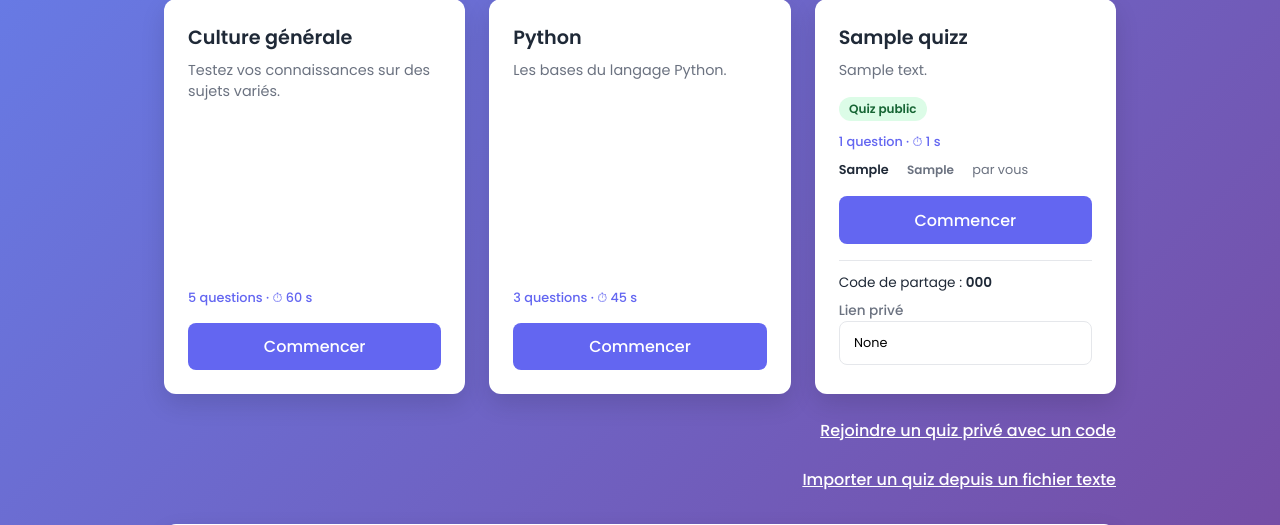
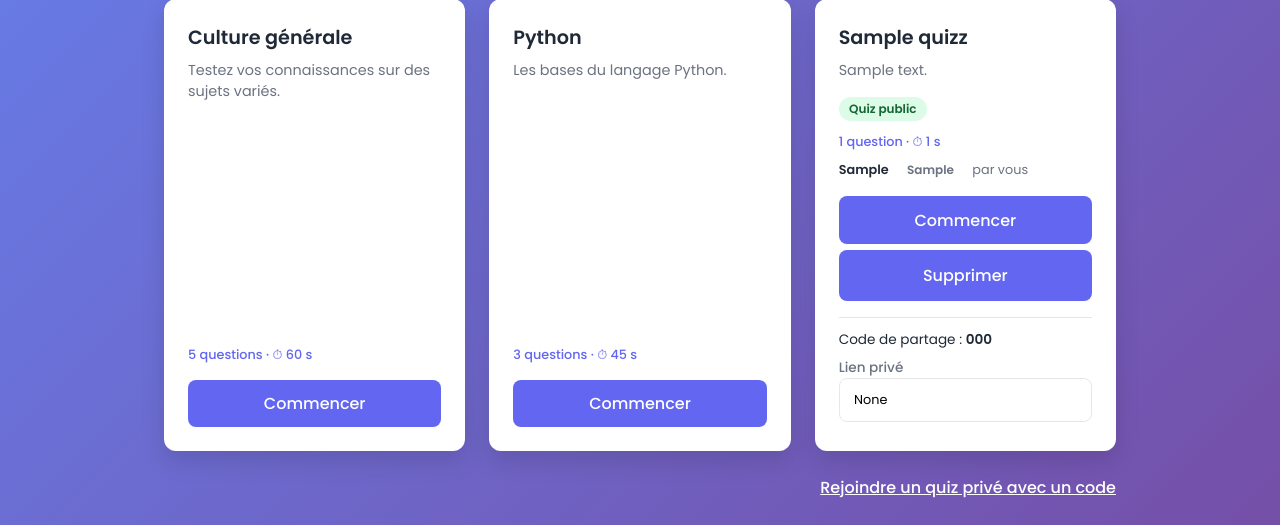
Before and after one commit to ohn-tech/proj531-quiz-groupe4, a Flask app: page / in a window 1280 px wide. Shown: the part 173-698 px from the top of the page. Run offline with Flask 3, Linux system fonts and the light colour scheme; the visitor is signed in with stand-in values (Sample User, id 1); tables that the repository leaves empty hold one stand-in row (values such as "Sample post").

Commit message:
Bouton Supprimer pour le créateur

```diff
--- a/src/templates/accueil.html
+++ b/src/templates/accueil.html
@@ -36,6 +36,14 @@
                         </p>
                     {% endif %}
                     <a href="{{ url_for('quizz_route', quiz_id=quiz.id) }}" class="btn-principal">Commencer</a>
+                                        {# Bouton « Supprimer », visible seulement par le créateur du quiz (droits du créateur) #}
+                    {% if quiz.est_createur %}
+                        {# Formulaire POST : la suppression ne peut pas se faire en tapant une simple adresse #}
+                        <form method="POST" action="{{ url_for('supprimer_quizz', quiz_id=quiz.id) }}"
+                              onsubmit="return confirm('Supprimer ce quiz ? Cette action est définitive.');">
+                            <button type="submit" class="btn-supprimer">Supprimer</button>
+                        </form>
+                    {% endif %}
                     {# Code et lien de partage, visibles seulement par le créateur du quiz #}
                     {% if quiz.code_partage %}
                         <div class="infos-partage">
```
